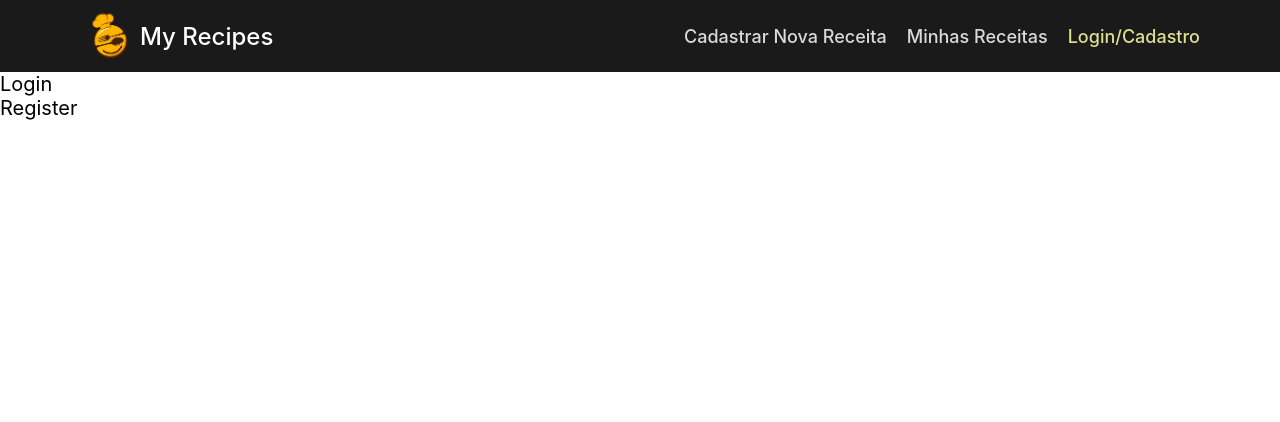
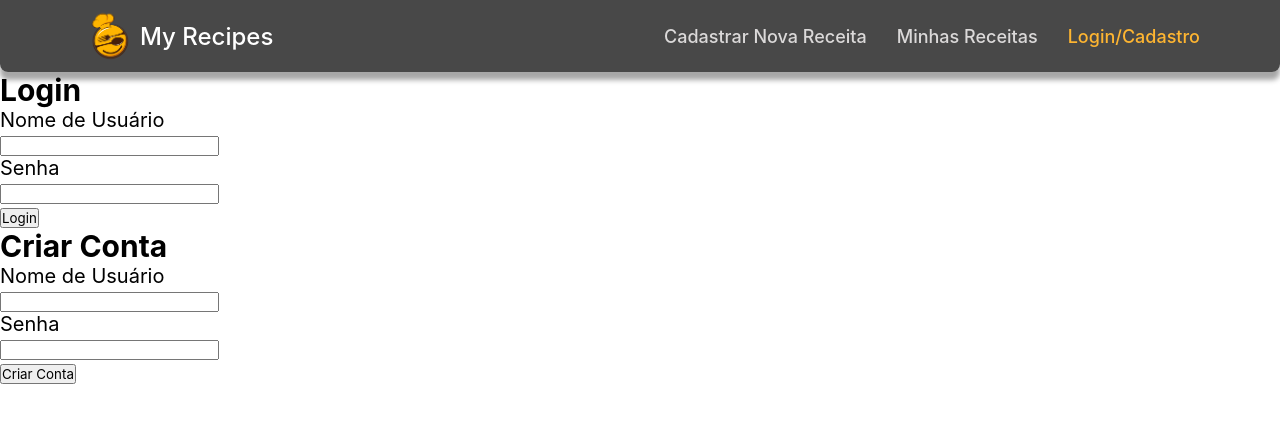
Before and after one commit to vctrr1/my-recipes-mern, a React (Vite) app in the folder client/: page /auth in a window 1280 px wide. Shown: the top 422 px of the page. Built offline with nearby package versions, Linux system fonts and the light colour scheme.

Commit message:
feat: create form to login and register

```diff
--- a/client/src/App.css
+++ b/client/src/App.css
@@ -8,12 +8,14 @@
 .navbar {
   display: flex;
   justify-content: space-between;
-  background-color: #1a1a1a;
+  background-color: #1a1a1acb;
   height: 72px;
   padding: 0 80px;
   align-items: center;
   font-size: 20px;
   font-weight: 500;
+  box-shadow: 0px 8px 5px #1a1a1a62;
+  border-radius: 0px 0px 8px 8px;
 
   .logo {
     height: 60px;
@@ -28,7 +30,7 @@
   }
   .nav-container {
     display: flex;
-    gap: 20px;
+    gap: 30px;
     font-size: 18px;
     align-items: center;
   }
@@ -40,13 +42,13 @@
 
   .nav-container a:hover,
   .nav-container a.active {
-    color: rgb(221, 223, 147);
+    color: rgb(254, 181, 49);
   }
 }
 
 .navbar a:hover,
 .navbar a.active {
-  color: rgb(221, 223, 147);
+  color: rgb(254, 181, 49);
 }
 
 body {
--- /dev/null
+++ b/client/src/components/form.jsx
@@ -0,0 +1,52 @@
+import PropTypes from "prop-types";
+
+export const Form = ({
+  userName,
+  setUserName,
+  password,
+  setPassword,
+  label,
+  onSubmit,
+}) => {
+  return (
+    <div className="register-container">
+      <form onSubmit={onSubmit}>
+        <h2>{label}</h2>
+        <div className="form-group">
+          <label htmlFor="username">Nome de Usuário</label>
+          <br />
+          <input
+            type="text"
+            id="username"
+            value={userName}
+            onChange={(e) => {
+              setUserName(e.target.value);
+            }}
+          ></input>
+        </div>
+        <div className="form-group">
+          <label htmlFor="password">Senha</label>
+          <br />
+          <input
+            type="password"
+            id="password"
+            value={password}
+            onChange={(e) => {
+              setPassword(e.target.value);
+            }}
+          ></input>
+        </div>
+        <button type="submit">{label}</button>
+      </form>
+    </div>
+  );
+};
+//validação das props
+Form.propTypes = {
+  userName: PropTypes.string.isRequired,
+  setUserName: PropTypes.func.isRequired,
+  password: PropTypes.string.isRequired,
+  setPassword: PropTypes.func.isRequired,
+  label: PropTypes.string.isRequired,
+  onSubmit: PropTypes.func.isRequired,
+};
--- a/client/src/components/login.jsx
+++ /dev/null
@@ -1,3 +0,0 @@
-export const Login = () => {
-  return <div>Login</div>;
-};
--- a/client/src/components/register.jsx
+++ /dev/null
@@ -1,3 +0,0 @@
-export const Register = () => {
-  return <div>Register</div>;
-};
--- a/client/src/pages/auth.jsx
+++ b/client/src/pages/auth.jsx
@@ -1,5 +1,6 @@
-import { Login } from "../components/login";
-import { Register } from "../components/register";
+import { useState } from "react";
+import axios from "axios";
+import { Form } from "../components/form";
 
 export const Auth = () => {
   return (
@@ -9,3 +10,50 @@ export const Auth = () => {
     </div>
   );
 };
+
+const Register = () => {
+  const [userName, setUserName] = useState("");
+  const [password, setPassword] = useState("");
+
+  const onSubmit = async (event) => {
+    event.preventDefault();
+    try {
+      await axios.post("http://localhost:5100/auth/register", {
+        userName,
+        password,
+      });
+      alert("Conta Criada com Sucesso!");
+    } catch (error) {
+      console.error(error);
+    }
+  };
+
+  return (
+    <Form
+      userName={userName}
+      setUserName={setUserName}
+      password={password}
+      setPassword={setPassword}
+      label="Criar Conta"
+      onSubmit={onSubmit}
+    />
+  );
+};
+
+const Login = () => {
+  const [userName, setUserName] = useState("");
+  const [password, setPassword] = useState("");
+
+  const onSubmit = () => {};
+
+  return (
+    <Form
+      userName={userName}
+      setUserName={setUserName}
+      password={password}
+      setPassword={setPassword}
+      label="Login"
+      onSubmit={onSubmit}
+    />
+  );
+};
```
